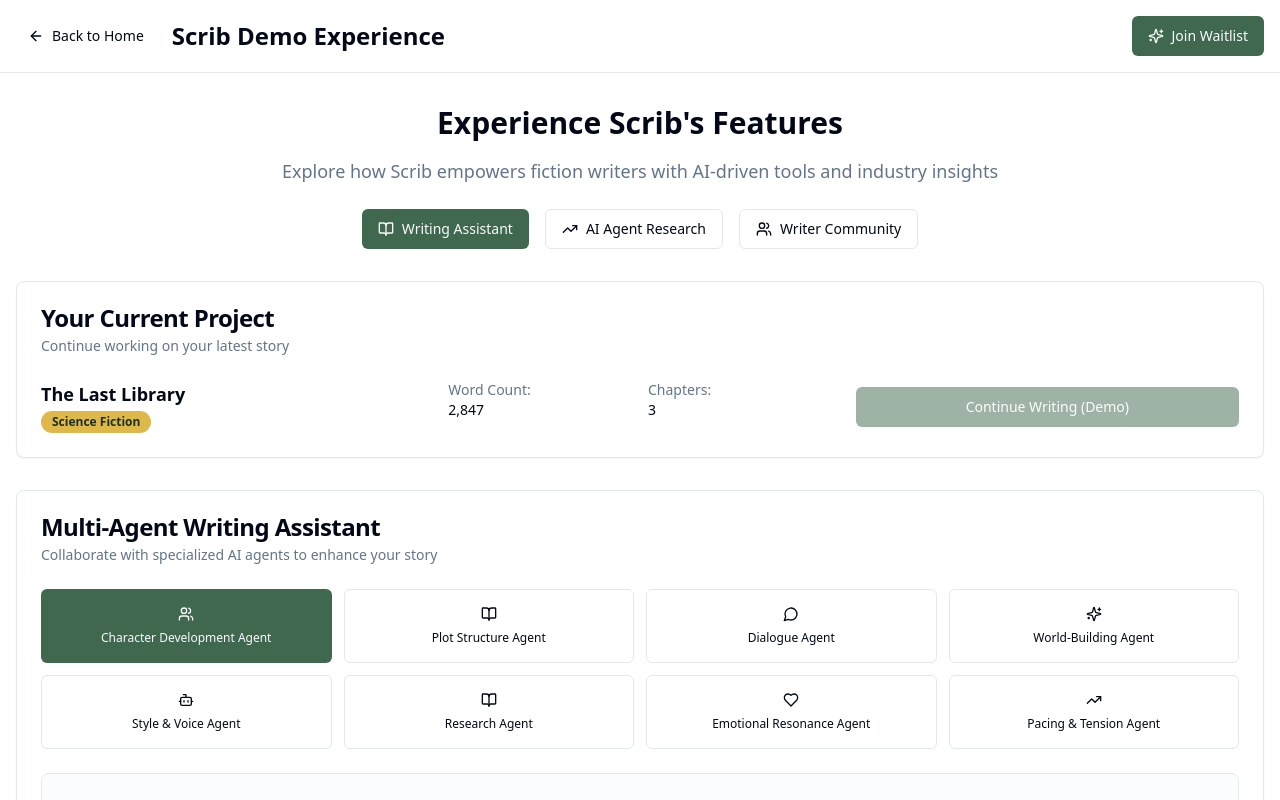
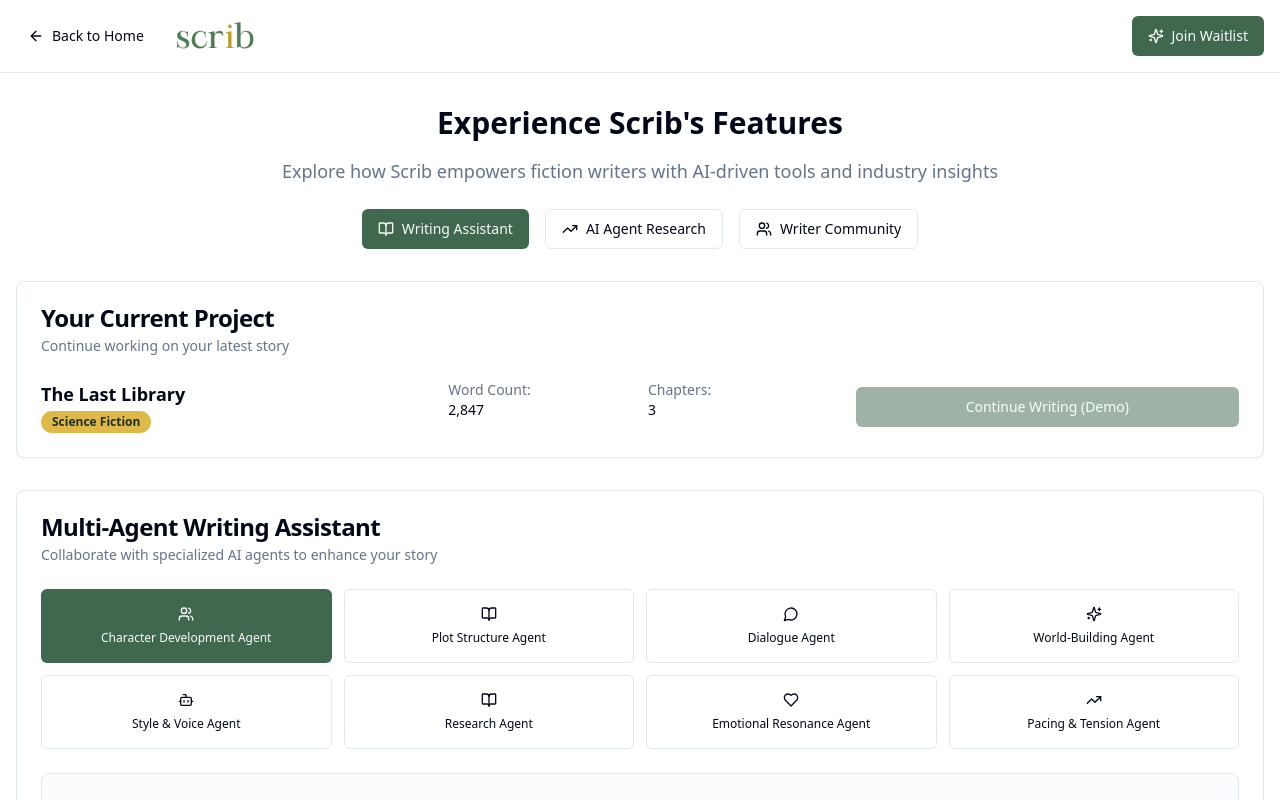
Before and after one commit to NMS369/scrib-story-forge, a React (Vite) app: page /demo in a window 1280 px wide. Shown: the top 800 px of the page. Built offline with nearby package versions, Linux system fonts and the light colour scheme.

Commit message:
Remove "Scrib Demo Experience" text
Remove the "Scrib Demo Experience" text from the Demo page header and replace it with the Scrib logo and a home button.

```diff
--- a/src/pages/Demo.tsx
+++ b/src/pages/Demo.tsx
@@ -151,7 +151,15 @@ const Demo = () => {
               <ArrowLeft className="h-4 w-4" />
               Back to Home
             </Button>
-            <h1 className="text-2xl font-bold">Scrib Demo Experience</h1>
+            <img
+              src="./lovable-uploads/c4d58183-ee58-4bb9-b2f7-00e2f3bd9ceb.png"
+              alt="Scrib Logo"
+              className="h-8 w-auto"
+              onError={(e) => {
+                console.warn('Demo header logo failed to load');
+                e.currentTarget.style.display = 'none';
+              }}
+            />
           </div>
           <Button
             onClick={() => setWaitlistOpen(true)}
```
